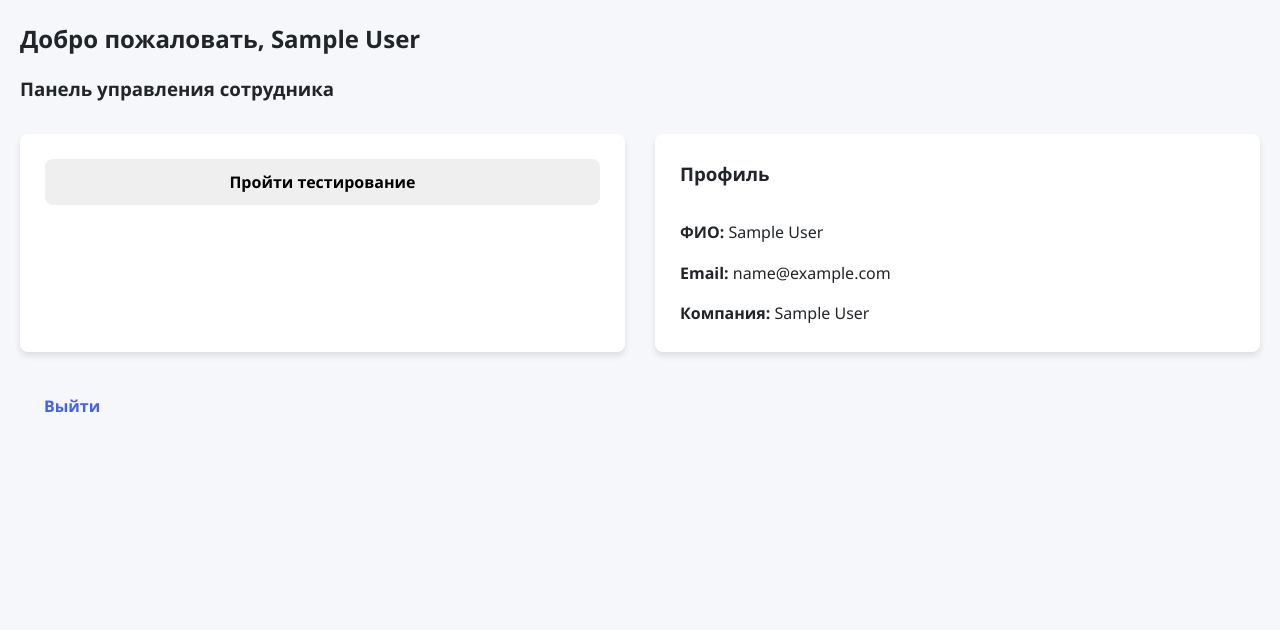
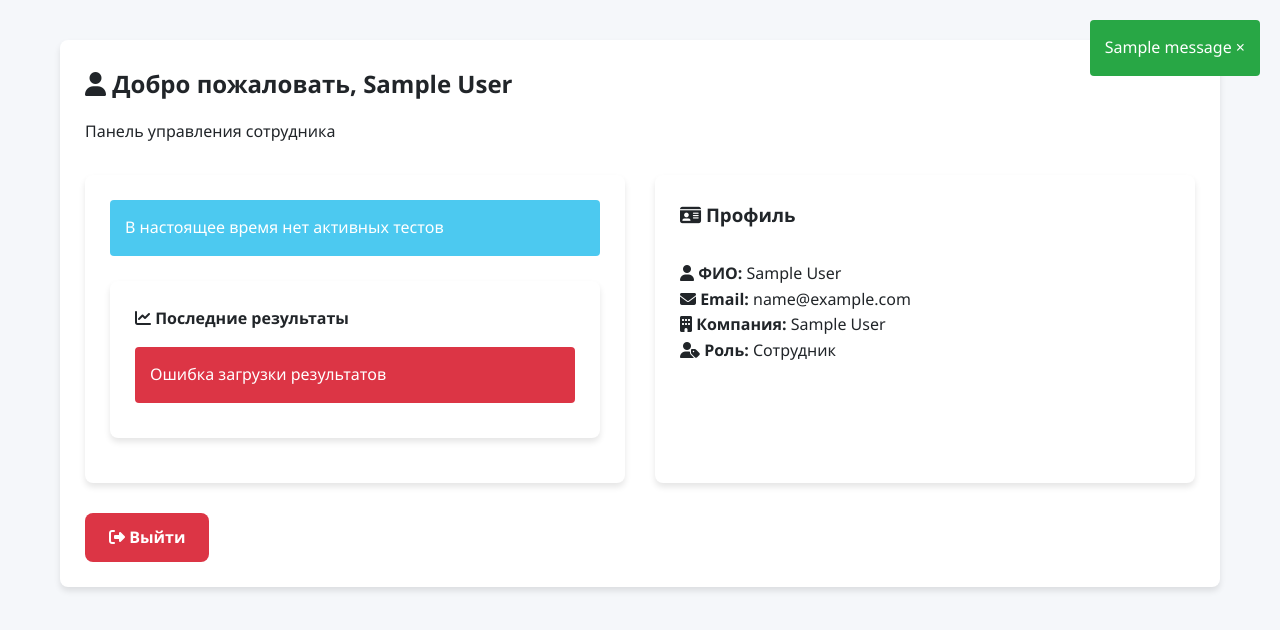
Before and after one commit to TWiSTeD707/work-team, a Flask app: page /dashboard in a window 1280 px wide. Shown: the top 630 px of the page. Run offline with Flask 3, Linux system fonts and the light colour scheme; a user stored in the database is signed in; tables that the repository leaves empty hold one stand-in row (values such as "Sample post"); one stand-in notice (Sample message) is shown.

Commit message:
Update employee_dashboard.html

```diff
--- a/templates/employee_dashboard.html
+++ b/templates/employee_dashboard.html
@@ -2,26 +2,103 @@
 <html lang="ru">
 <head>
     <meta charset="UTF-8">
-    <title>Панель сотрудника</title>
+    <meta name="viewport" content="width=device-width, initial-scale=1.0">
+    <title>Панель сотрудника | WorkTeam</title>
     <link rel="stylesheet" href="{{ url_for('static', filename='style2.css') }}">
+    <link rel="stylesheet" href="https://cdnjs.cloudflare.com/ajax/libs/font-awesome/6.4.0/css/all.min.css">
 </head>
 <body>
-    <h2>Добро пожаловать, {{ current_user.name }}</h2>
-    <h3>Панель управления сотрудника</h3>
+    <div class="container">
+        <div class="card">
+            <h2><i class="fas fa-user"></i> Добро пожаловать, {{ current_user.name }}</h2>
+            <p class="mb-20">Панель управления сотрудника</p>
 
-    <div class="dashboard">
-        <div class="left">
-            <button onclick="location.href='{{ url_for('take_test') }}'" class="btn">Пройти тестирование</button>
-        </div>
+            {% with messages = get_flashed_messages(with_categories=true) %}
+                {% if messages %}
+                    <div class="flash-messages">
+                        {% for category, message in messages %}
+                            <div class="alert alert-{{ category }}">
+                                {{ message }}
+                                <span class="close-btn" onclick="this.parentElement.style.display='none'">&times;</span>
+                            </div>
+                        {% endfor %}
+                    </div>
+                {% endif %}
+            {% endwith %}
 
-        <div class="right">
-            <h3>Профиль</h3>
-            <p><strong>ФИО:</strong> {{ current_user.name }}</p>
-            <p><strong>Email:</strong> {{ current_user.email }}</p>
-            <p><strong>Компания:</strong> {{ current_user.comp_name }}</p>
+            <div class="dashboard">
+                <div class="left">
+                    {% if current_user.test_link and datetime.now() < current_user.test_expires %}
+                    <button onclick="location.href='{{ url_for('take_test') }}'" class="btn btn-primary">
+                        <i class="fas fa-pencil-alt"></i> Пройти тестирование
+                    </button>
+                    {% else %}
+                    <div class="alert alert-info">
+                        В настоящее время нет активных тестов
+                    </div>
+                    {% endif %}
+
+                    <div class="card">
+                        <h4><i class="fas fa-chart-line"></i> Последние результаты</h4>
+                        <div id="resultsContainer">
+                            <p>Загрузка результатов...</p>
+                        </div>
+                    </div>
+                </div>
+
+                <div class="right">
+                    <h3><i class="fas fa-id-card"></i> Профиль</h3>
+                    <div class="profile-info">
+                        <p><strong><i class="fas fa-user"></i> ФИО:</strong> {{ current_user.name }}</p>
+                        <p><strong><i class="fas fa-envelope"></i> Email:</strong> {{ current_user.email }}</p>
+                        <p><strong><i class="fas fa-building"></i> Компания:</strong> {{ current_user.comp_name }}</p>
+                        <p><strong><i class="fas fa-user-tag"></i> Роль:</strong> Сотрудник</p>
+                    </div>
+                </div>
+            </div>
+
+            <div class="mt-20">
+                <a href="{{ url_for('logout') }}" class="btn btn-danger"><i class="fas fa-sign-out-alt"></i> Выйти</a>
+            </div>
         </div>
     </div>
 
-    <a href="{{ url_for('logout') }}" class="btn red">Выйти</a>
+    <script>
+        // Загрузка результатов тестов
+        document.addEventListener('DOMContentLoaded', function() {
+            fetch('/api/employee/results')
+                .then(response => response.json())
+                .then(data => {
+                    const container = document.getElementById('resultsContainer');
+
+                    if(data.error) {
+                        container.innerHTML = `<p class="alert alert-danger">${data.error}</p>`;
+                        return;
+                    }
+
+                    if(data.length === 0) {
+                        container.innerHTML = '<p>Нет данных о пройденных тестах</p>';
+                        return;
+                    }
+
+                    let html = '<div class="test-results">';
+                    data.forEach(result => {
+                        html += `
+                            <div class="test-result-item">
+                                <p><strong>Тест #${result.test_id}</strong> (${result.date})</p>
+                                <p>Средний балл: ${result.score}</p>
+                            </div>
+                        `;
+                    });
+                    html += '</div>';
+                    container.innerHTML = html;
+                })
+                .catch(error => {
+                    console.error('Error:', error);
+                    document.getElementById('resultsContainer').innerHTML =
+                        '<p class="alert alert-danger">Ошибка загрузки результатов</p>';
+                });
+        });
+    </script>
 </body>
 </html>
```
